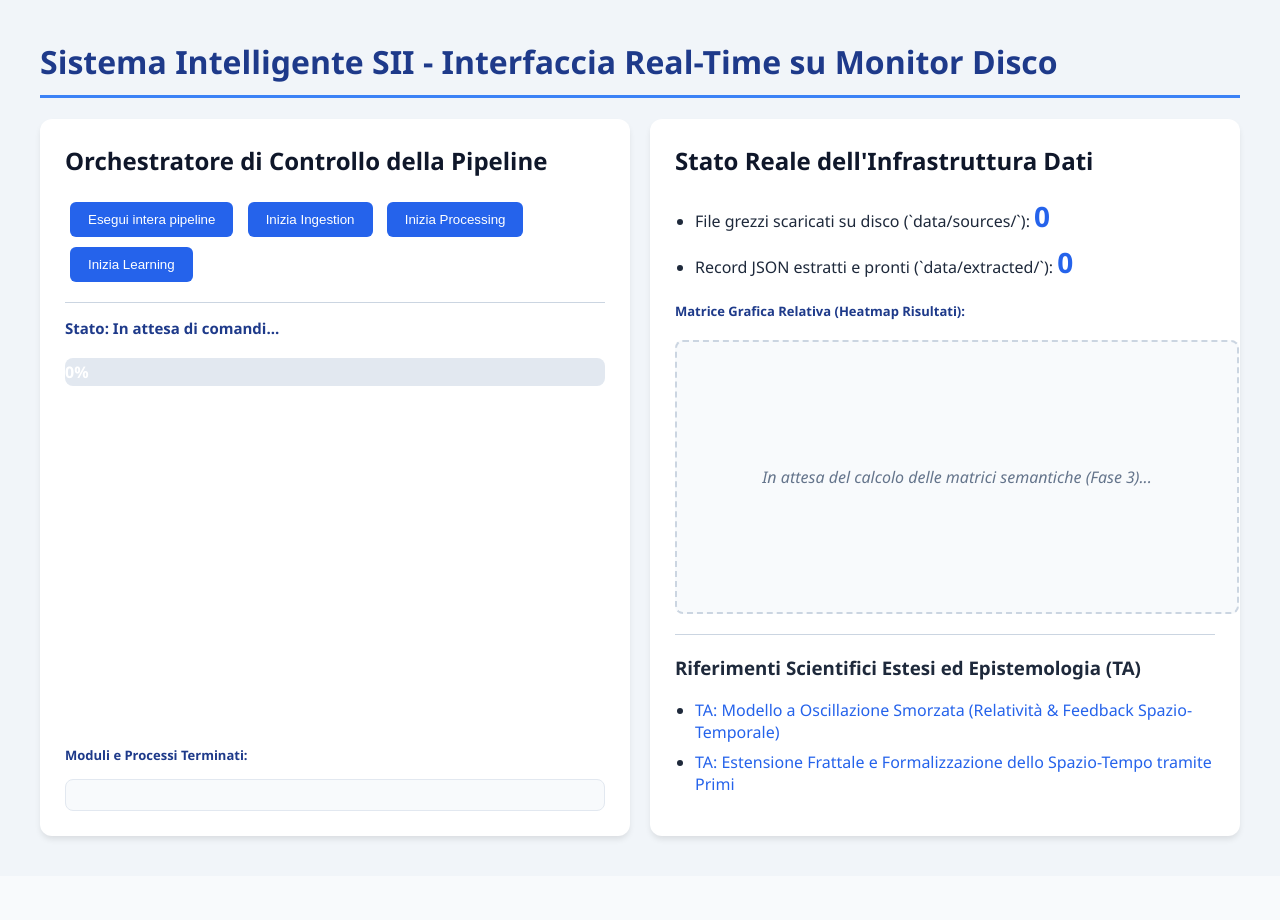
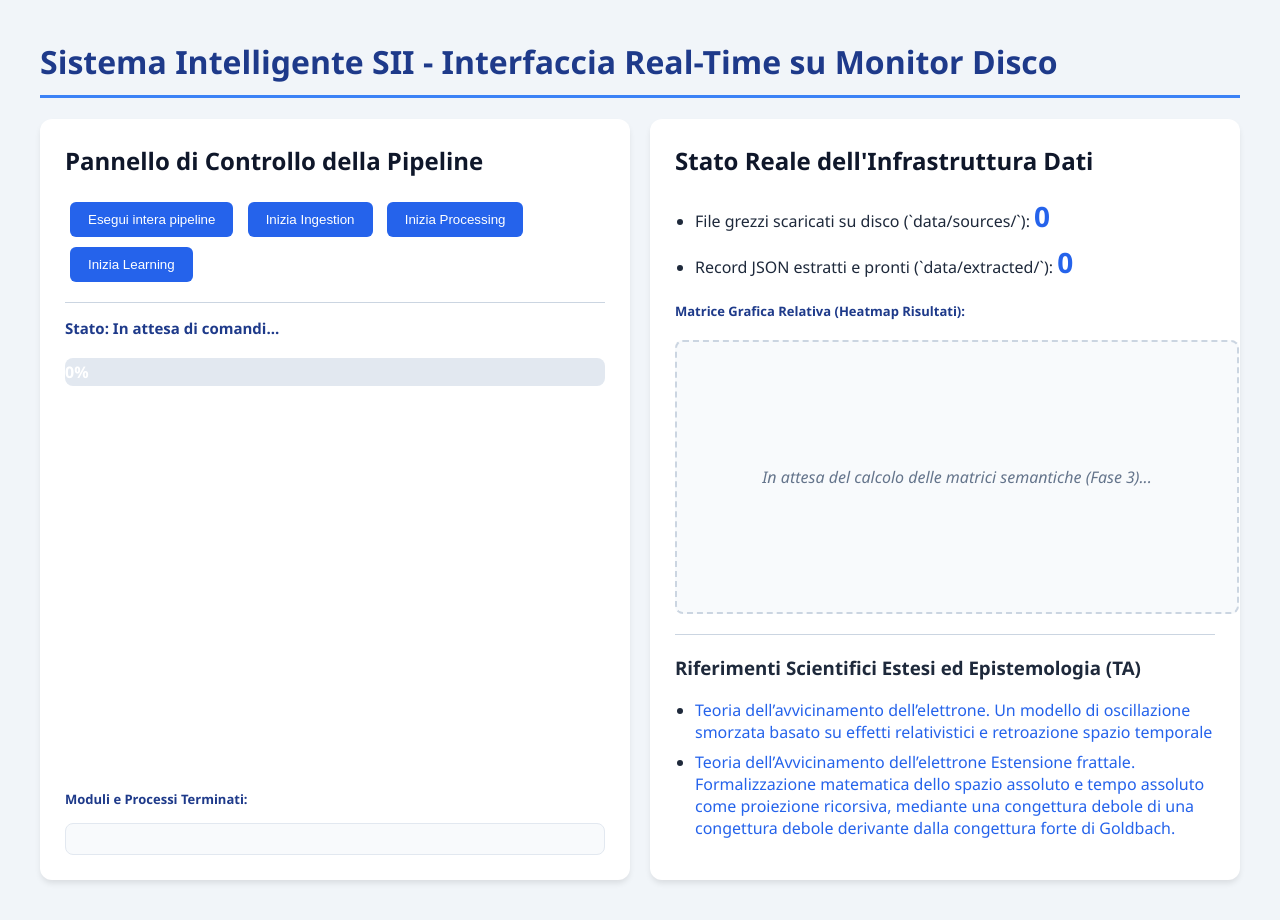
Before and after one commit to DouglasRuffini/Sistemi_Intelligenti_Internet, a Flask app: page / in a window 1280 px wide. Before the commit the page ends 841 px from the top, so only its background shows below. Run offline with Flask 3, Linux system fonts and the light colour scheme.

Commit message:
Update index.html

```diff
--- a/project_sii/src/web/templates/index.html
+++ b/project_sii/src/web/templates/index.html
@@ -102,7 +102,7 @@
     <div class="grid">
         <div class="card">
             <div>
-                <h2>Orchestratore di Controllo della Pipeline</h2>
+                <h2>Pannello di Controllo della Pipeline</h2>
                 <button id="btn-all" class="btn" onclick="executePipelineLayer('all')">Esegui intera pipeline</button>
                 <button id="btn-ingest" class="btn" onclick="executePipelineLayer('ingest')">Inizia Ingestion</button>
                 <button id="btn-process" class="btn" onclick="executePipelineLayer('process')">Inizia Processing</button>
@@ -144,8 +144,8 @@
                 <hr style="border:0; border-top: 1px solid #cbd5e1; margin: 20px 0;">
                 <h3>Riferimenti Scientifici Estesi ed Epistemologia (TA)</h3>
                 <ul>
-                    <li><a href="https://www.researchgate.net/publication/389098145_Title_Electron_Approach_Theory_A_Damped_Oscillation_Model_Based_on_Relativistic_Effects_and_Space-Time_Feedback" target="_blank">TA: Modello a Oscillazione Smorzata (Relatività & Feedback Spazio-Temporale)</a></li>
-                    <li><a href="https://www.researchgate.net/publication/391008483_Title_Electron_Approach_Theory_Fractal_Extension_Mathematical_formalization_of_absolute_space_and_absolute_time_as_a_recursive_projection_by_means_of_a_weak_conjecture_of_a_weak_conjecture_deriving_fr" target="_blank">TA: Estensione Frattale e Formalizzazione dello Spazio-Tempo tramite Primi</a></li>
+                    <li><a href="https://www.researchgate.net/publication/389098145_Title_Electron_Approach_Theory_A_Damped_Oscillation_Model_Based_on_Relativistic_Effects_and_Space-Time_Feedback" target="_blank">Teoria dell’avvicinamento dell’elettrone. Un modello di oscillazione smorzata  basato su effetti relativistici e retroazione spazio temporale</a></li>
+                    <li><a href="https://www.researchgate.net/publication/391008483_Title_Electron_Approach_Theory_Fractal_Extension_Mathematical_formalization_of_absolute_space_and_absolute_time_as_a_recursive_projection_by_means_of_a_weak_conjecture_of_a_weak_conjecture_deriving_fr" target="_blank">Teoria dell’Avvicinamento dell’elettrone  Estensione frattale. Formalizzazione matematica dello spazio assoluto e tempo assoluto come proiezione ricorsiva, mediante una congettura debole di una congettura debole derivante dalla congettura forte di Goldbach.</a></li>
                 </ul>
             </div>
         </div>
```
